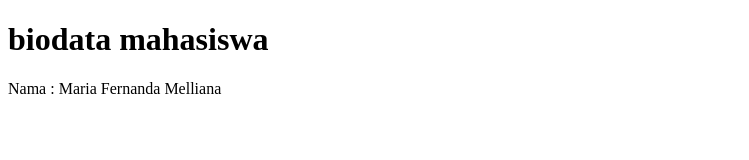
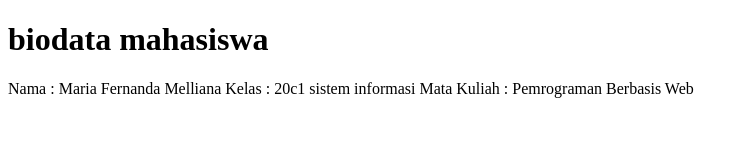
Before and after one commit to MariaFernandaMelliana/belajar_html, a plain HTML site: page index.html in a window 1280 px wide. Shown: the whole page, without its empty margins (0-749 px from the left). Drawn offline with Linux system fonts and the light colour scheme.

Commit message:
tambah kelas

```diff
--- a/index.html
+++ b/index.html
@@ -9,5 +9,7 @@
 <body>
     <h1>biodata mahasiswa</h1>
     Nama : Maria Fernanda Melliana
+    Kelas : 20c1 sistem informasi
+    Mata Kuliah : Pemrograman Berbasis Web
 </body>
 </html>
```
